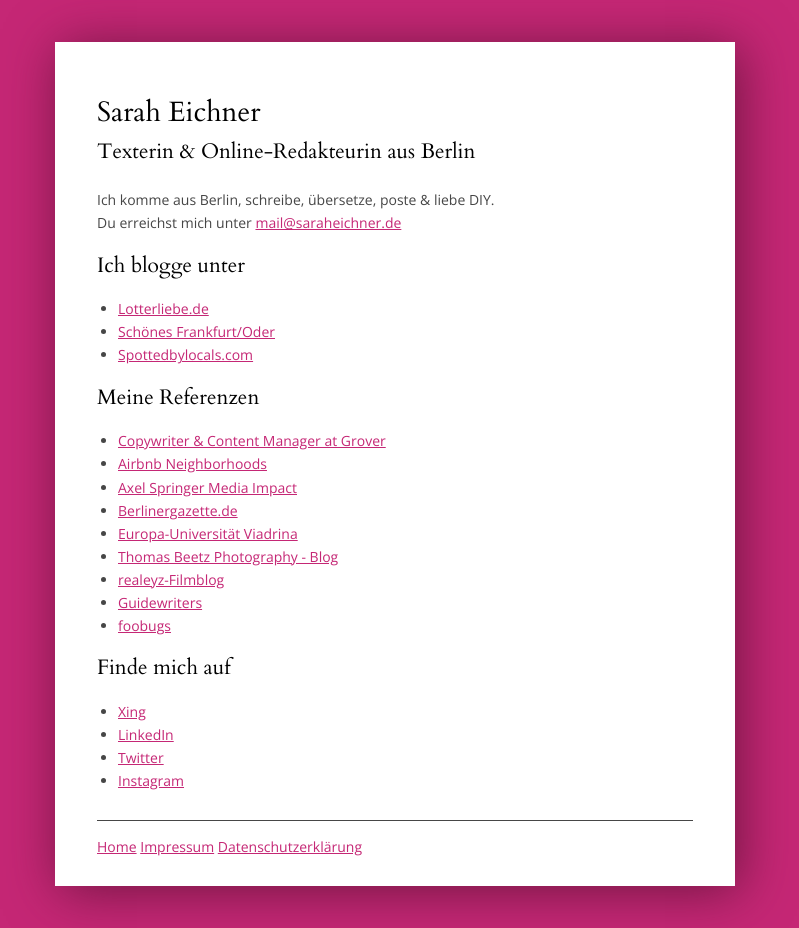
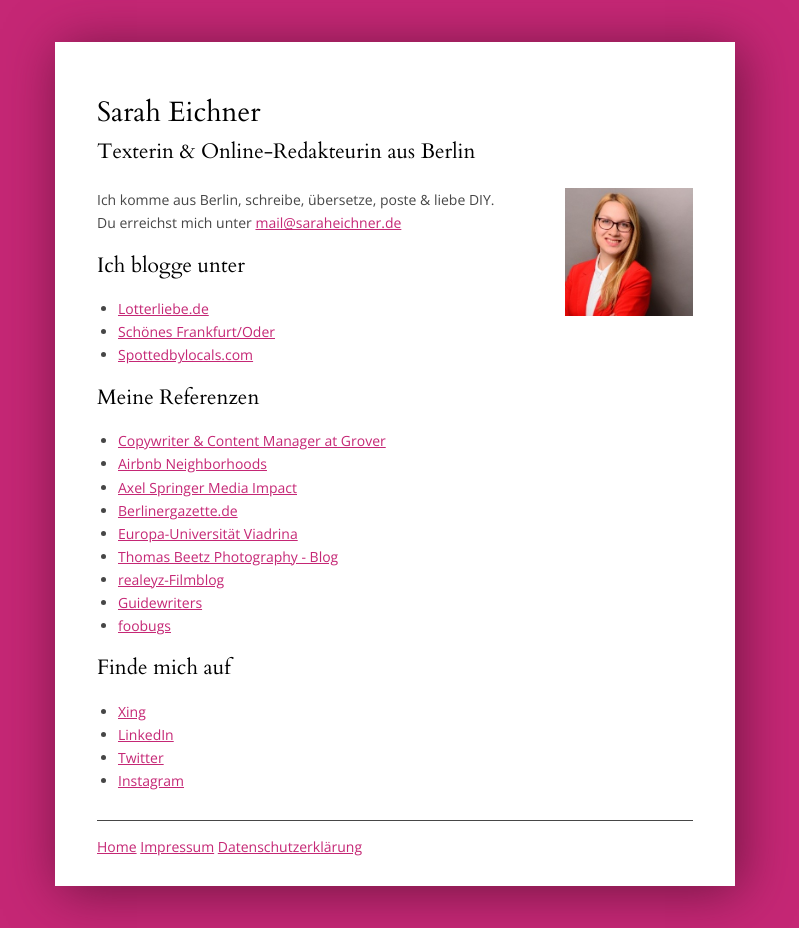
Before and after one commit to lotterliebe/lotterliebe.github.io, a Jekyll site: the page built from index.md, in a window 1280 px wide. Shown: the whole page, without its empty margins (245-1044 px from the left). Built offline with Jekyll 4.4.1, drawn with Linux system fonts in a browser that asks for light colours.

Commit message:
adds photo

```diff
--- a/_config.yml
+++ b/_config.yml
@@ -40,3 +40,6 @@ exclude:
   - Procfile
   - Rakefile
   - README.md
+
+include:
+  - googleed6769aecb756e59.html
--- a/_layouts/default.html
+++ b/_layouts/default.html
@@ -25,6 +25,7 @@
       },
       "email": "{{ site.email }}",
       "url": "{{ site.url }}",
+      "image": "{{ site.url }}{{site.baseUrl}}/assets/img/sarah-eichner-photo.jpg",
       "sameAs": [
         "https://twitter.com/{{ site.twitter_username }}",
         "https://www.instagram.com/{{ site.instagram_username }}",
--- a/assets/css/style.scss
+++ b/assets/css/style.scss
@@ -82,6 +82,17 @@ h1, h2, h3, h4, h5, h6 {
   color: $headline-color;
 }
 
+.post-image-pushed-right {
+  float: right;
+  display: inline-block;
+  max-width: 128px;
+  max-width: 128px;
+  margin: {
+    left: 2em;
+    bottom: 2em;
+  }
+}
+
 // layout
 .container {
   margin: {
--- /dev/null
+++ b/googleed6769aecb756e59.html
@@ -0,0 +1 @@
+google-site-verification: googleed6769aecb756e59.html
--- a/index.md
+++ b/index.md
@@ -2,6 +2,8 @@
 layout: default
 title:
 ---
+<img class="post-image-pushed-right" src="{{ site.baseurl }}/assets/img/sarah-eichner-photo.jpg" title="Sarah Eichner" />
+
 Ich komme aus Berlin, schreibe, übersetze, poste & liebe DIY.
 Du erreichst mich unter [{{site.email}}](mailto:{{site.email}})
 
```
Also changed, not shown: assets/img/sarah-eichner-photo.jpg (added).
